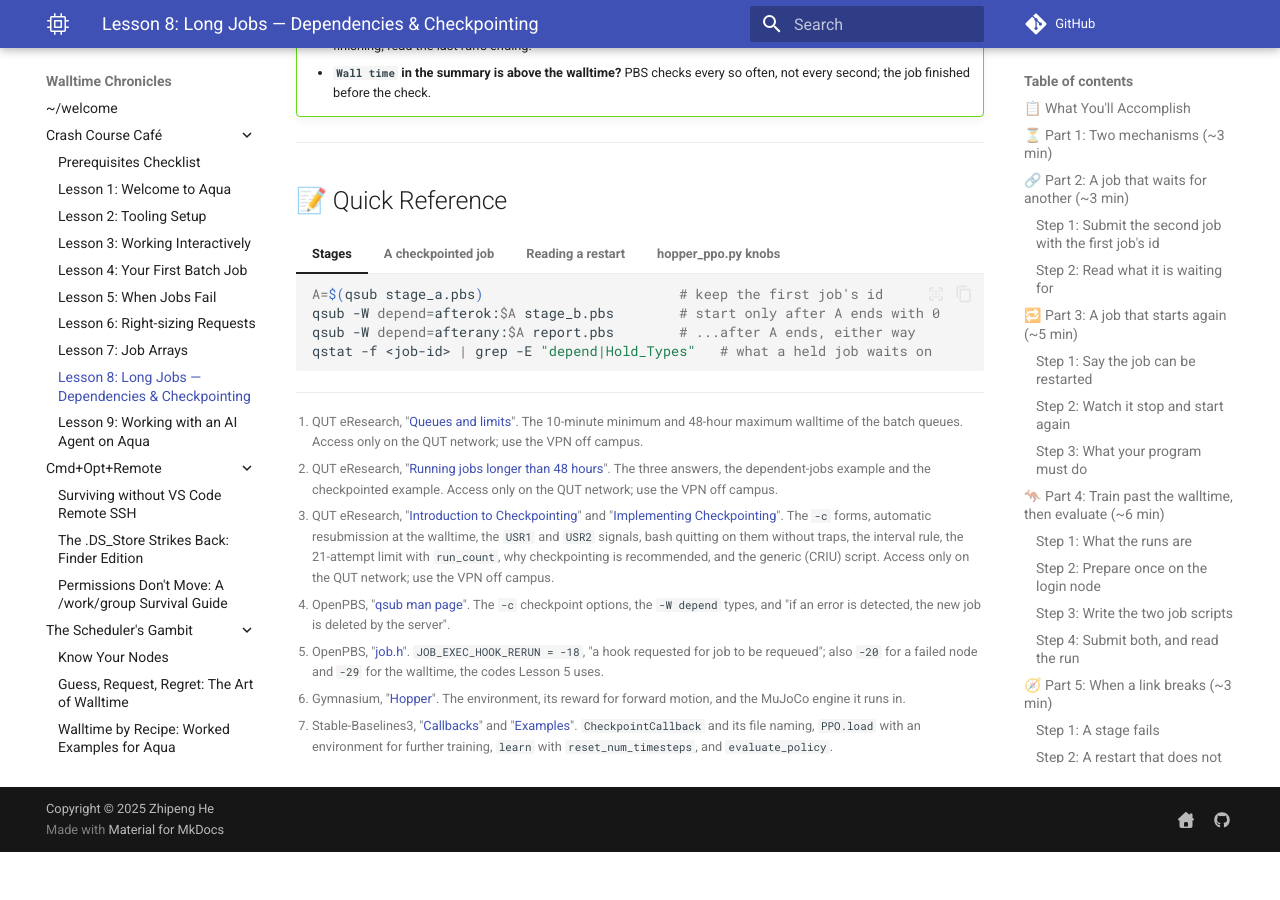
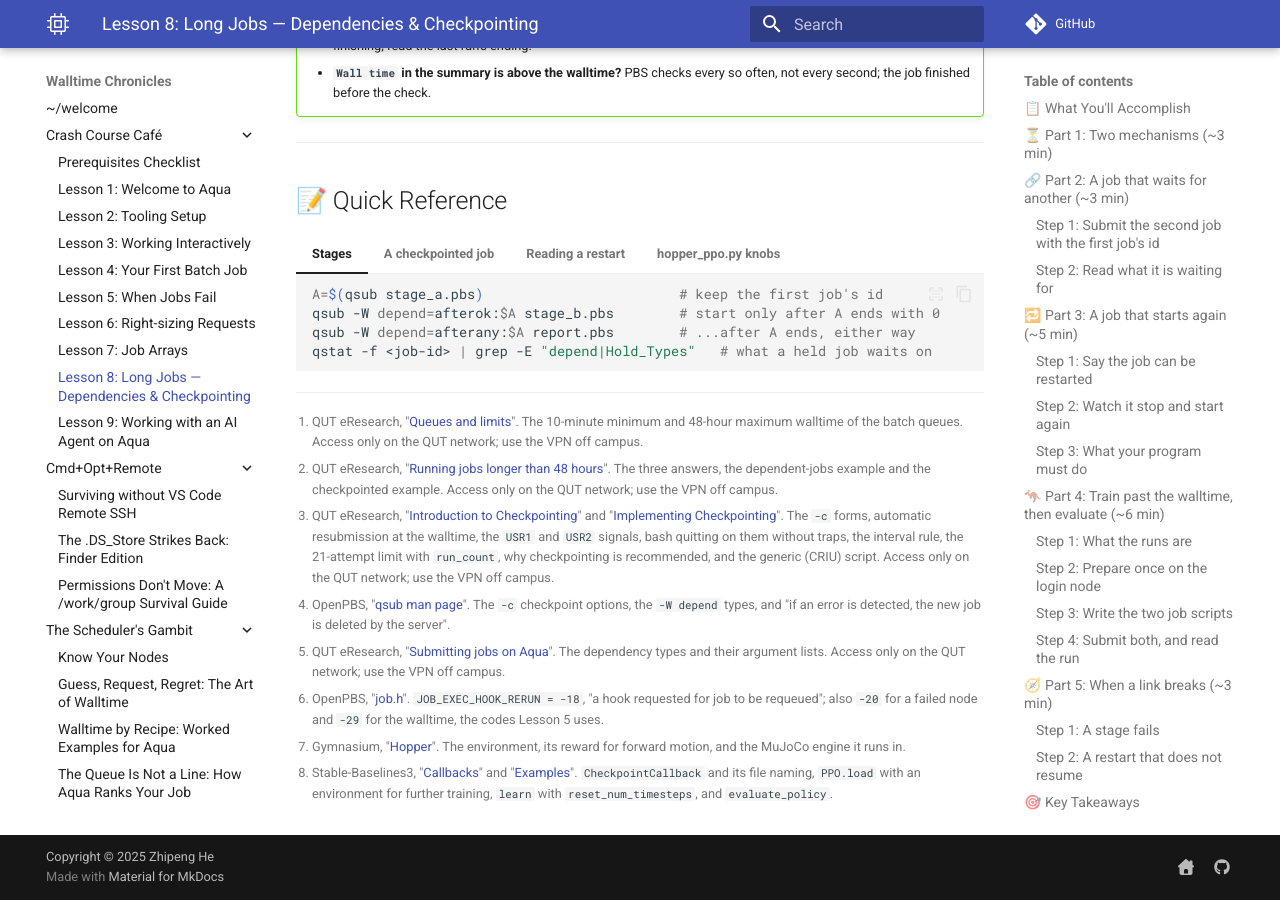
Before and after one commit to ZhipengHe/Walltime-Chronicles, an MkDocs documentation site: the page built from docs/tutorials/lesson-8.md, in a window 1280 px wide and 900 px high, scrolled down 14976 px. Built offline with MkDocs 1.6.1 and Material for MkDocs 9.7.7, drawn with Linux system fonts in a browser that asks for light colours; comment, search, counter and statistics services are not loaded; before the commit the page ends 15828 px from its top, so only the background shows below that; part of the change alters nothing that is shown.

Commit message:
docs(tutorials): keep Lesson 8's footnote 5 by citing it from body text
markdownlint --fix removes a footnote definition whose only reference sits inside an indented admonition, which is why the definition added in 00ae0de vanished before commit. The afterany sentence in Part 5 now carries the citation as well, so the definition survives the hook.

Co-Authored-By: Claude Fable 5.1 <noreply@anthropic.com>

Claude-Session: https://claude.ai/code/session_018aP8hnBZct2TgZpntKTLLb

````diff
--- a/docs/tutorials/lesson-8.md
+++ b/docs/tutorials/lesson-8.md
@@ -558,7 +558,7 @@ qstat -xf 12345681 | grep -E "job_state|depend|Exit_status|comment"
         depend = afterok:12345680.aqua@aqua
     ```
 
-No exit status, no `comment`, and no log files: the job never ran. PBS deleted it the moment its condition became impossible, which is what the `qsub` man page promises.[^4] A failure costs the stage and everything waiting behind it. Fix the stage, then submit the chain again from that stage. For a step that should run whatever happened, `afterany` is the dependency instead.
+No exit status, no `comment`, and no log files: the job never ran. PBS deleted it the moment its condition became impossible, which is what the `qsub` man page promises.[^4] A failure costs the stage and everything waiting behind it. Fix the stage, then submit the chain again from that stage. For a step that should run whatever happened, `afterany` is the dependency instead.[^5]
 
 ### Step 2: A restart that does not resume
 
@@ -649,6 +649,7 @@ For the full chained-stage pattern, see [Walltime by Recipe](../scheduler/Wallti
 [^2]: QUT eResearch, "[Running jobs longer than 48 hours](https://docs.eres.qut.edu.au/breaking-the-48hr-barrier)". The three answers, the dependent-jobs example and the checkpointed example. Access only on the QUT network; use the VPN off campus.
 [^3]: QUT eResearch, "[Introduction to Checkpointing](https://docs.eres.qut.edu.au/checkpointing)" and "[Implementing Checkpointing](https://docs.eres.qut.edu.au/implementing-checkpointing)". The `-c` forms, automatic resubmission at the walltime, the `USR1` and `USR2` signals, bash quitting on them without traps, the interval rule, the 21-attempt limit with `run_count`, why checkpointing is recommended, and the generic (CRIU) script. Access only on the QUT network; use the VPN off campus.
 [^4]: OpenPBS, "[qsub man page](https://github.com/openpbs/openpbs/blob/master/doc/man1/qsub.1B)". The `-c` checkpoint options, the `-W depend` types, and "if an error is detected, the new job is deleted by the server".
+[^5]: QUT eResearch, "[Submitting jobs on Aqua](https://docs.eres.qut.edu.au/hpc-submitting-jobs-on-aqua)". The dependency types and their argument lists. Access only on the QUT network; use the VPN off campus.
 [^6]: OpenPBS, "[job.h](https://github.com/openpbs/openpbs/blob/master/src/include/job.h)". `JOB_EXEC_HOOK_RERUN = -18`, "a hook requested for job to be requeued"; also `-20` for a failed node and `-29` for the walltime, the codes Lesson 5 uses.
 [^7]: Gymnasium, "[Hopper](https://gymnasium.farama.org/environments/mujoco/hopper/)". The environment, its reward for forward motion, and the MuJoCo engine it runs in.
 [^8]: Stable-Baselines3, "[Callbacks](https://stable-baselines3.readthedocs.io/en/master/guide/callbacks.html)" and "[Examples](https://stable-baselines3.readthedocs.io/en/master/guide/examples.html)". `CheckpointCallback` and its file naming, `PPO.load` with an environment for further training, `learn` with `reset_num_timesteps`, and `evaluate_policy`.
````
